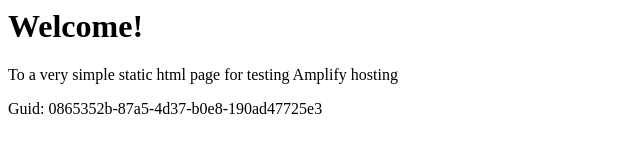
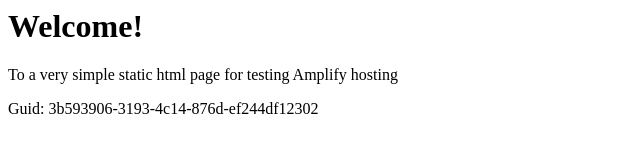
Before and after one commit to aws-aemilia-sin/Github-PR-Commit-Integration-Test-DoNotTouch-GitHubWebhookPushCanaryTest-v1-preprod-ap-southeast-1, a website: page src/index.html in a window 1280 px wide. Shown: the full height of the page, 0-640 px from the left. Drawn offline with Linux system fonts and the light colour scheme.

Commit message:
commit from integ tests

```diff
--- a/src/index.html
+++ b/src/index.html
@@ -12,6 +12,6 @@
 <body>
     <h1>Welcome!</h1>
     <p>To a very simple static html page for testing Amplify hosting</p>
-    <p>Guid: 0865352b-87a5-4d37-b0e8-190ad47725e3</p></body>
+    <p>Guid: 3b593906-3193-4c14-876d-ef244df12302</p></body>
 
 </html>
```
